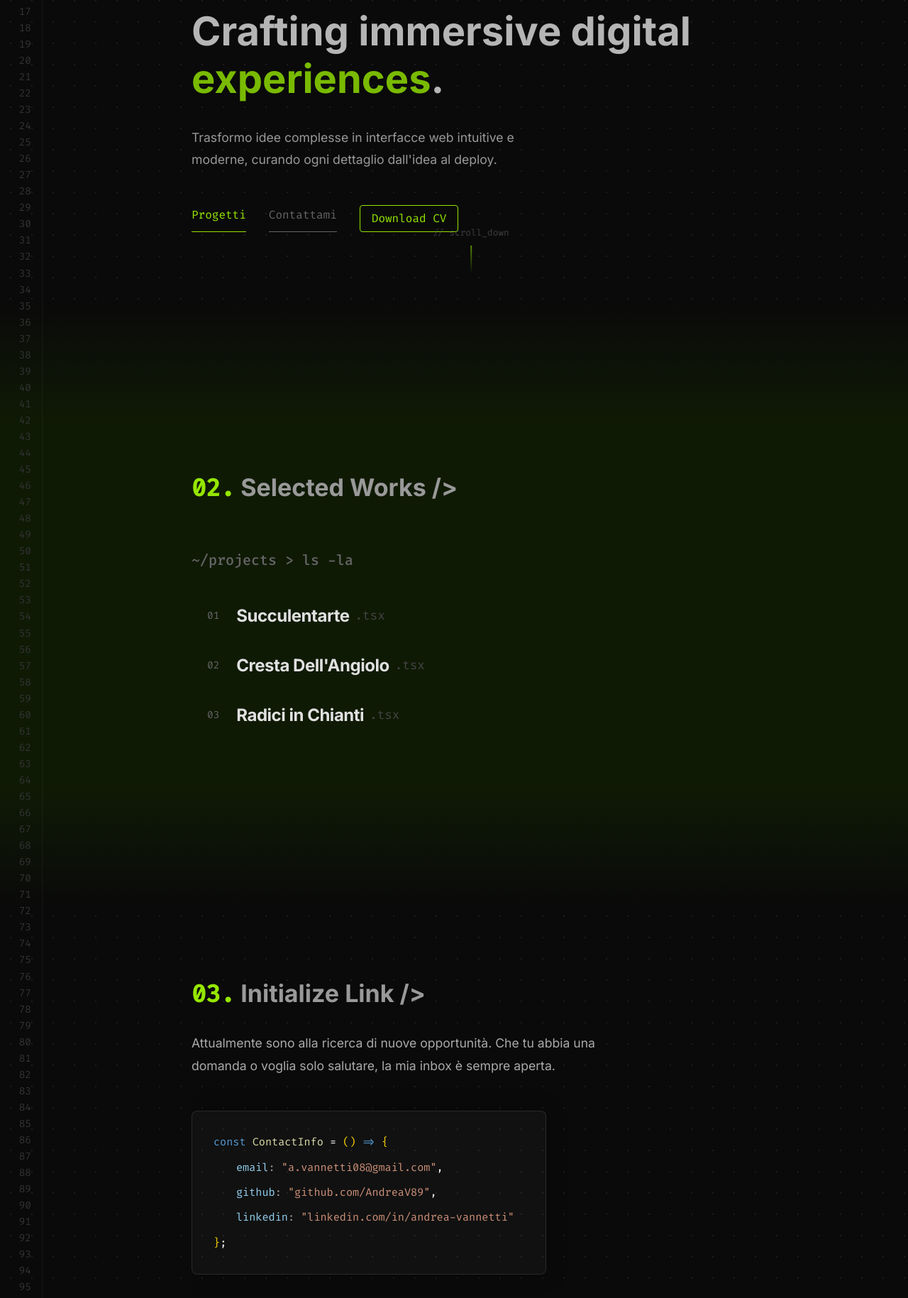
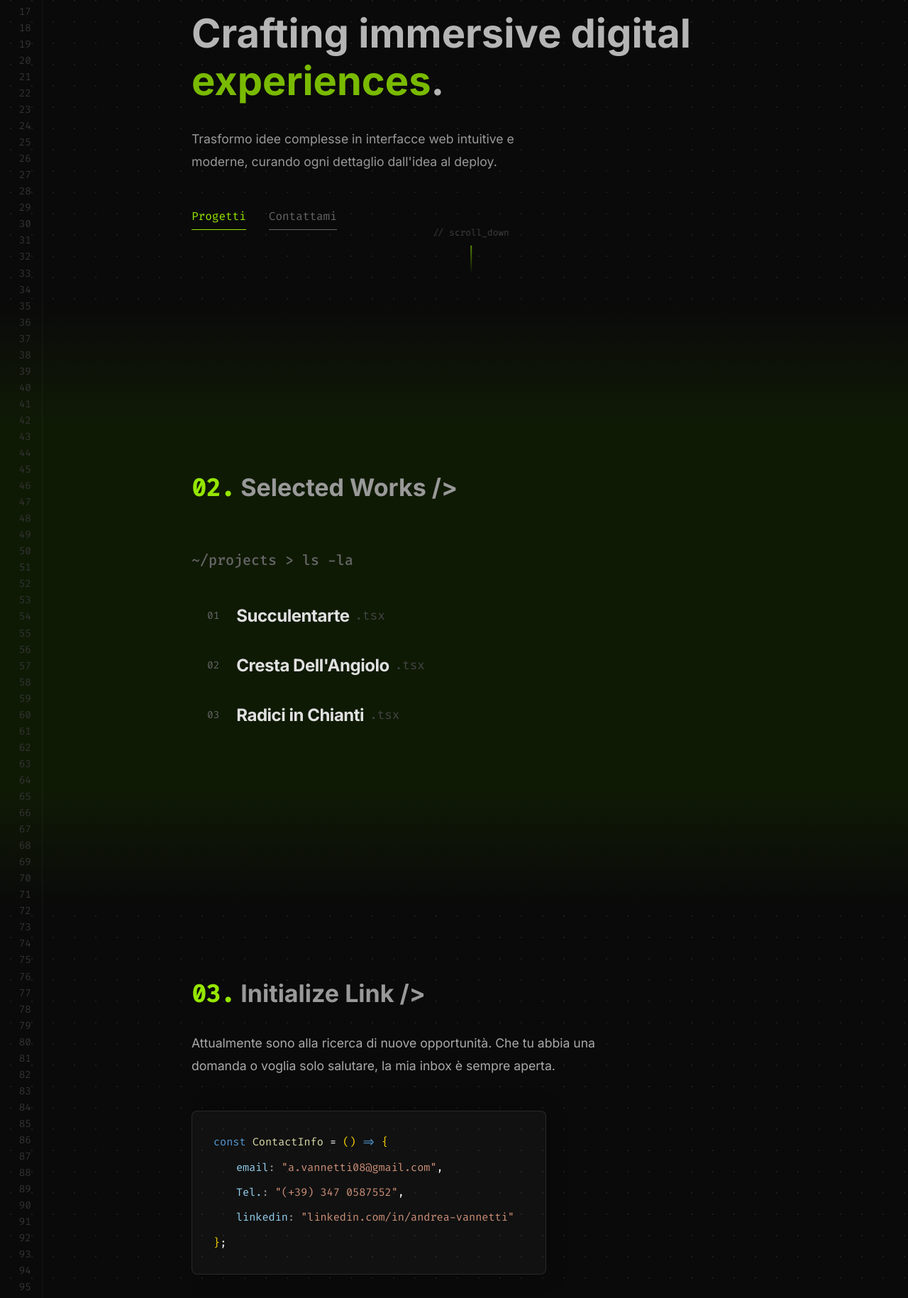
Before and after one commit to AndreaV89/Portfolio, a React (Vite) app: page / in a window 1280 px wide. Shown: the part 374-2203 px from the top of the page at 71% size. Built offline with nearby package versions, Linux system fonts and the light colour scheme.

Commit message:
tolto github e CV

```diff
--- a/src/App.jsx
+++ b/src/App.jsx
@@ -143,30 +143,6 @@ function App() {
                 >
                   Contattami
                 </Typography>
-                <Typography
-                  component="a"
-                  href="/cv.pdf"
-                  target="_blank"
-                  rel="noopener noreferrer"
-                  className="hover-target"
-                  variant="subtitle1"
-                  sx={{
-                    textDecoration: "none",
-                    cursor: "none",
-                    color: "#95e600",
-                    border: "1px solid #95e600",
-                    borderRadius: "4px",
-                    px: 2,
-                    py: 0.5,
-                    transition: "all 0.3s",
-                    "&:hover": {
-                      backgroundColor: "rgba(168, 228, 0, 0.1)",
-                      boxShadow: "0 0 10px rgba(168, 228, 0, 0.3)",
-                    },
-                  }}
-                >
-                  Download CV
-                </Typography>
               </Box>
             </Box>
             <ScrollIndicator onClick={() => scrollToSection("work")} />
--- a/src/components/Contact.jsx
+++ b/src/components/Contact.jsx
@@ -56,6 +56,7 @@ const Contact = () => {
         </div>
 
         <Box sx={{ pl: { xs: 2, md: 4 }, my: 1 }}>
+          {/* Email */}
           <div style={{ marginBottom: "8px" }}>
             <span style={{ color: "#95d2f2" }}>email</span>:
             <a
@@ -69,21 +70,23 @@ const Contact = () => {
               ,
             </a>
           </div>
+
+          {/* Telefono */}
           <div style={{ marginBottom: "8px", whiteSpace: "nowrap" }}>
-            <span style={{ color: "#95d2f2" }}>github</span>:
+            <span style={{ color: "#95d2f2" }}>Tel.</span>:
             <a
-              href="https://github.com/AndreaV89"
-              target="_blank"
-              rel="noopener noreferrer"
+              href="tel:+393470587552"
               style={{ textDecoration: "none", color: "#FFF" }}
             >
               <span style={{ color: "#ce9178", cursor: "none" }}>
                 {" "}
-                "github.com/AndreaV89"
+                "(+39) 347 0587552"
               </span>
               ,
             </a>
           </div>
+
+          {/* Linkedin */}
           <div>
             <span style={{ color: "#95d2f2" }}>linkedin</span>:
             <a
--- a/src/components/MobileActions.jsx
+++ b/src/components/MobileActions.jsx
@@ -55,33 +55,6 @@ const MobileActions = () => {
           boxShadow: "0 10px 30px rgba(0,0,0,0.5)",
         }}
       >
-        <Button
-          variant="outlined"
-          href="/cv.pdf"
-          target="_blank"
-          sx={{
-            ...buttonStyle,
-            borderColor: "#95e600",
-            color: "#95e600",
-            "&:hover": { backgroundColor: "rgba(168, 228, 0, 0.1)" },
-          }}
-        >
-          <svg
-            width="20"
-            height="20"
-            viewBox="0 0 24 24"
-            fill="none"
-            stroke="currentColor"
-            strokeWidth="2"
-            strokeLinecap="round"
-            strokeLinejoin="round"
-          >
-            <path d="M14.5 2H6a2 2 0 0 0-2 2v16a2 2 0 0 0 2 2h12a2 2 0 0 0 2-2V7.5L14.5 2z" />
-            <polyline points="14 2 14 8 20 8" />
-          </svg>
-          CV
-        </Button>
-
         {/* EMAIL */}
         <Button
           variant="contained"
```
Also changed, not shown: 1 other file (tests, documents, lock files or other folders).
